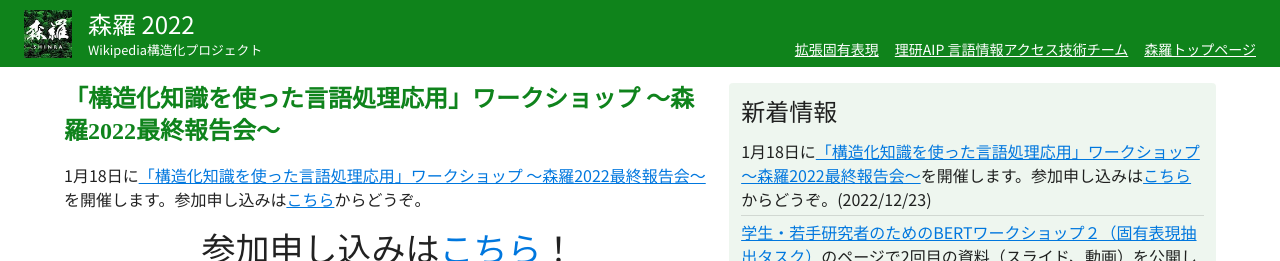
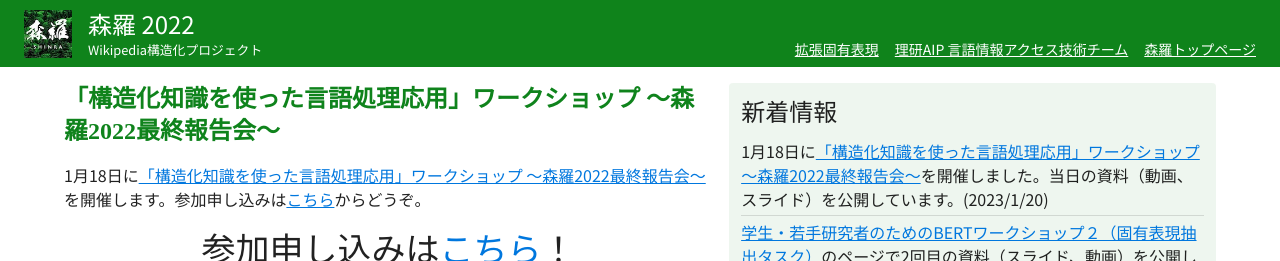
Before and after one commit to besna-institute/udagawa-shinra-project, a Next.js app: page / in a window 1280 px wide. Shown: the top 261 px of the page. Built offline with nearby package versions, Linux system fonts and the light colour scheme.

Commit message:
Update index.tsx

```diff
--- a/pages/index.tsx
+++ b/pages/index.tsx
@@ -24,11 +24,7 @@ const newsItems = [
     <ExternalLink href="http://shinra-project.info/shinra2022-final-report-workshop/">
       「構造化知識を使った言語処理応用」ワークショップ ～森羅2022最終報告会～
     </ExternalLink>
-    を開催します。参加申し込みは
-    <ExternalLink href="https://c5dc59ed978213830355fc8978.doorkeeper.jp/events/149118">
-      こちら
-    </ExternalLink>
-    からどうぞ。(2022/12/23)
+    を開催しました。当日の資料（動画、スライド）を公開しています。(2023/1/20)
   </>,
   <>
     <ExternalLink href="http://shinra-project.info/shinra2022/bert_workshop2_shinra2022/">
```
